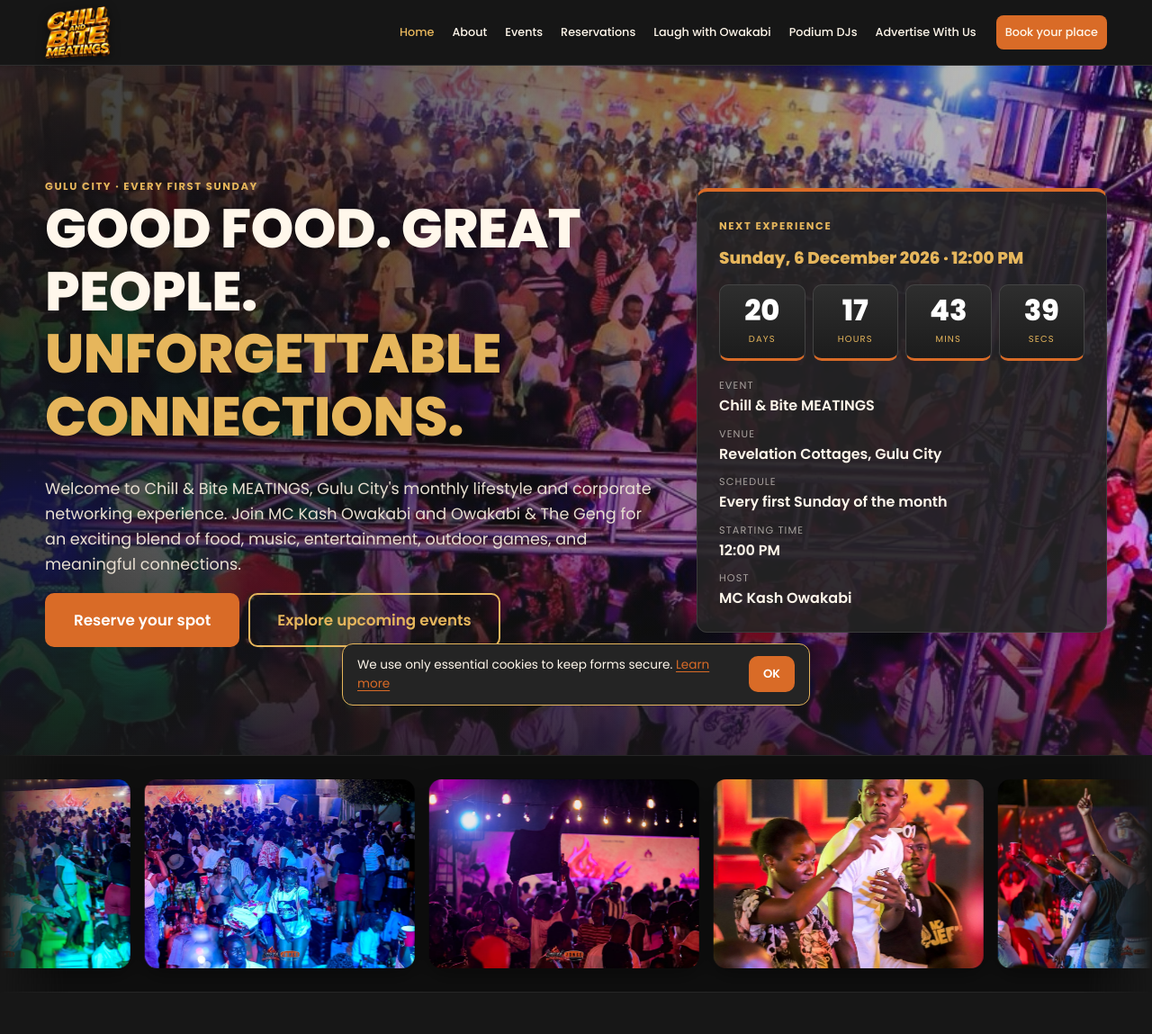
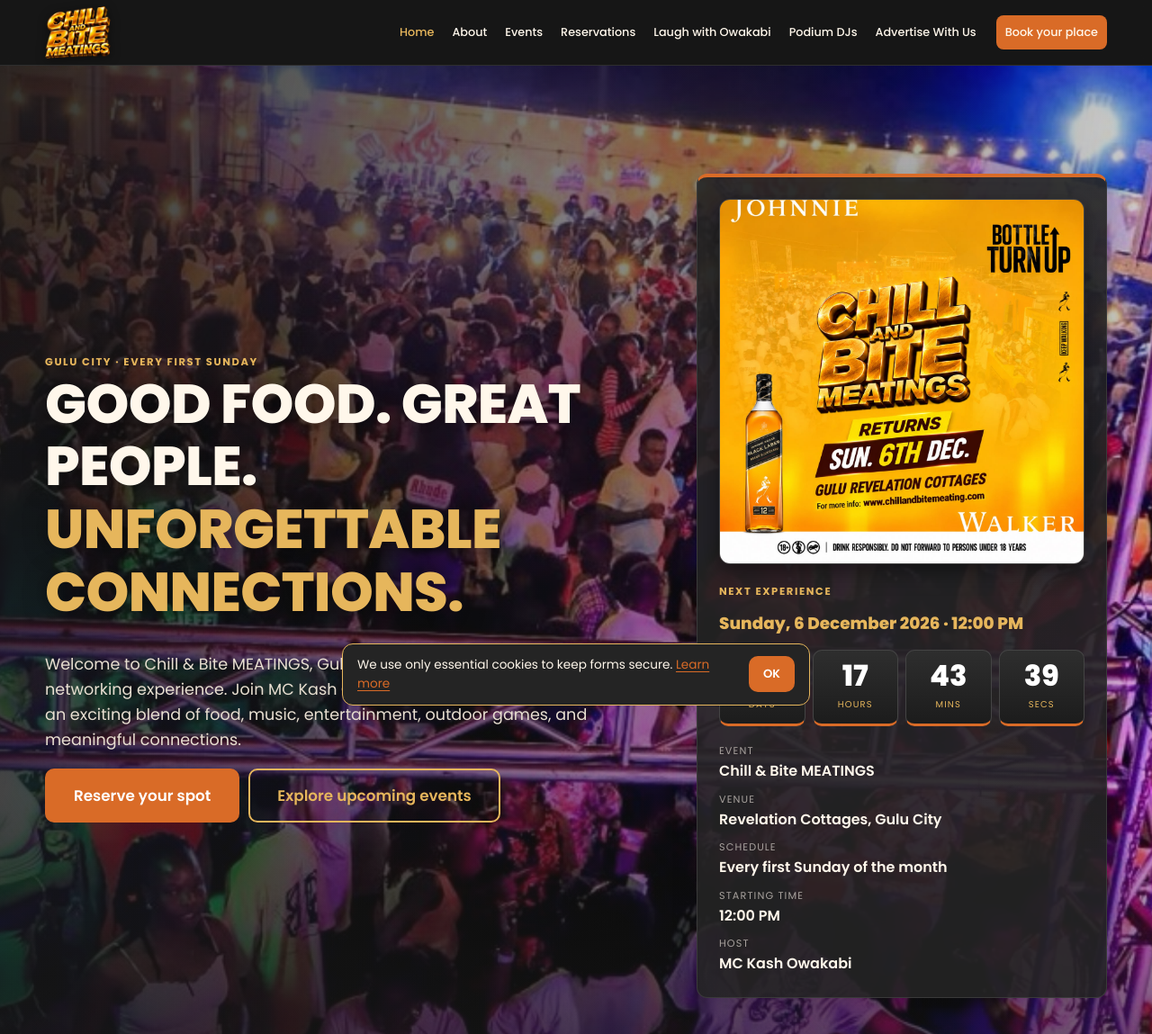
Before and after one commit to komabono1998/chillandbite, a PHP site: page / in a window 1280 px wide. Shown: the top 1149 px of the page at 90% size. Run offline with PHP 8.4, Linux system fonts and the light colour scheme; data that the repository does not hold is empty; some libraries are stand-ins or nearby versions.

Commit message:
Countdown flyer also shows when no event record exists yet (falls back on the computed date)
Co-Authored-By: Claude Sonnet 5.5 <noreply@anthropic.com>

```diff
--- a/app/views/site/home.php
+++ b/app/views/site/home.php
@@ -12,8 +12,8 @@
       </div>
     </div>
     <aside class="info-panel" aria-label="Event information">
-      <?php $flyer = !empty($next['poster']) ? $next['poster'] : (isset($next['start_at']) && substr((string)$next['start_at'], 0, 10) === '2026-12-06' ? 'img/flyer-dec-2026.jpg' : ''); ?>
-      <?php if ($flyer): ?><a class="panel-flyer" href="<?= url('events/' . h($next['slug'])) ?>"><img src="<?= h(upload_url($flyer)) ?>" alt="<?= h(($next['title'] ?? 'Event') . ' flyer') ?>" width="600" height="600" loading="eager"></a><?php endif; ?>
+      <?php $flyer = !empty($next['poster']) ? $next['poster'] : ($next_date->format('Y-m-d') === '2026-12-06' ? 'img/flyer-dec-2026.jpg' : ''); ?>
+      <?php if ($flyer): ?><a class="panel-flyer" href="<?= url(!empty($next['slug']) ? 'events/' . h($next['slug']) : 'events') ?>"><img src="<?= h(upload_url($flyer)) ?>" alt="<?= h(($next['title'] ?? 'Chill & Bite MEATINGS') . ' flyer') ?>" width="600" height="600" loading="eager"></a><?php endif; ?>
       <p class="eyebrow gold"><?= cth('home.panel.label') ?></p>
       <?php [$cdAt, $cdLabel, $cdCustom] = $cd ?? [$next_date, null, false]; ?>
       <p class="countdown-date"><?= $cdAt->format('l, j F Y') ?> · <?= $cdAt->format('g:i A') ?></p>
```
